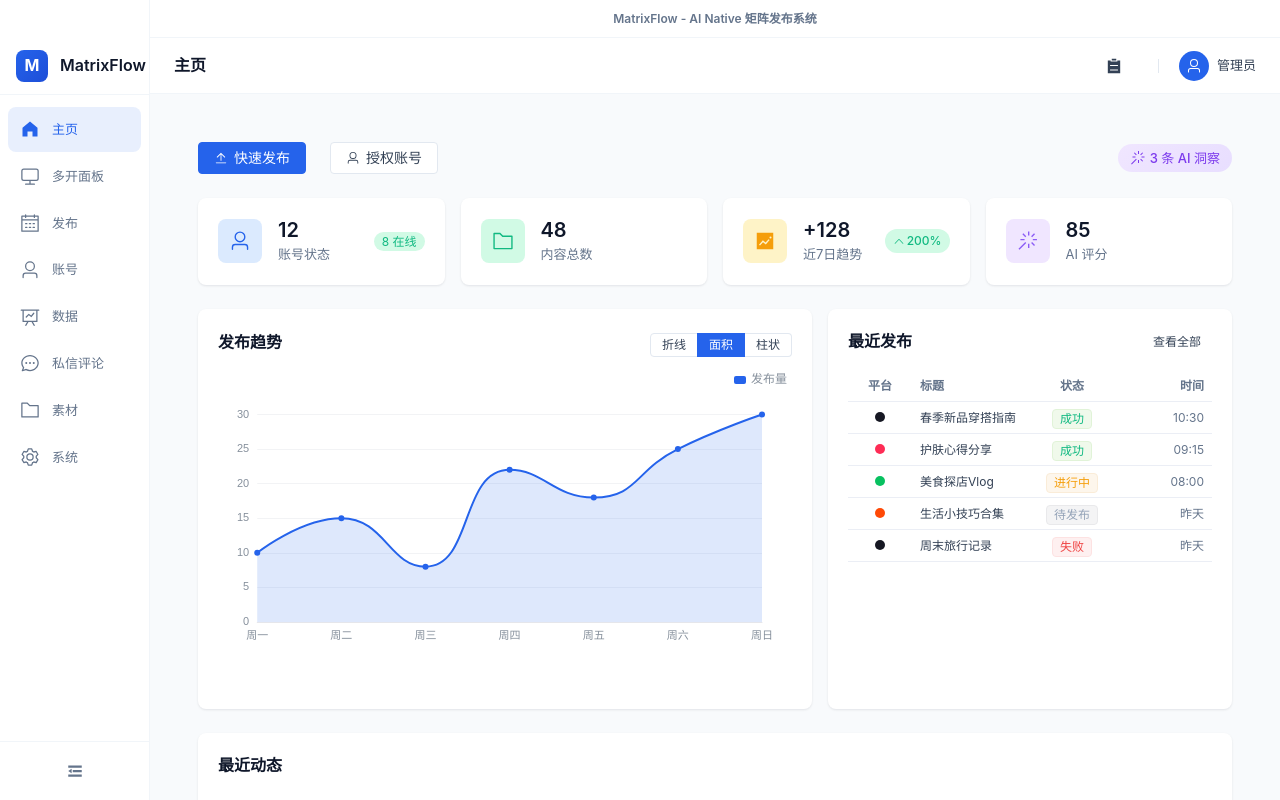
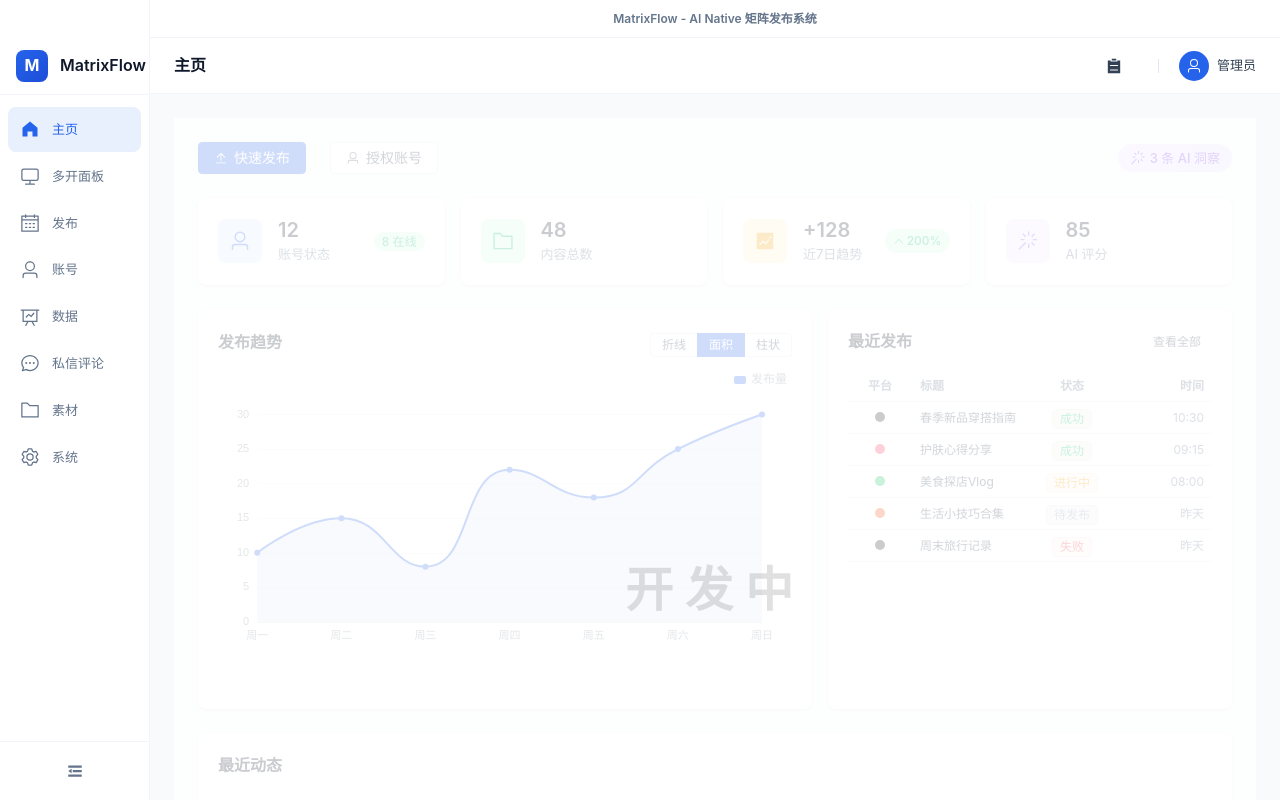
Before and after one commit to Zwisttt/WorkFlowForClip, a Vue app: page /#/home in a window 1280 px wide. Built offline with nearby package versions, Linux system fonts and the light colour scheme.

Commit message:
feat(views): Comments/Home/Stats 页面增强 + Tasks/Drafts 调整
Ultraworked with [Sisyphus](https://github.com/code-yeongyu/oh-my-openagent)

Co-authored-by: Sisyphus <clio-agent@sisyphuslabs.ai>

```diff
--- a/src/renderer/views/Comments.vue
+++ b/src/renderer/views/Comments.vue
@@ -119,12 +119,38 @@ async function executeTask(taskId: string) {
         @cancel="showTemplateEditor = false"
       />
     </el-dialog>
+
+    <!-- 开发中遮罩 -->
+    <div class="dev-overlay">
+      <span class="dev-overlay__text">开发中</span>
+    </div>
   </div>
 </template>
 
 <style scoped>
 .comment-view {
   padding: 20px;
+  position: relative;
+}
+
+/* ── Development Overlay ── */
+.dev-overlay {
+  position: absolute;
+  inset: 0;
+  background: rgba(255, 255, 255, 0.78);
+  display: flex;
+  align-items: center;
+  justify-content: center;
+  z-index: 1000;
+  pointer-events: auto;
+}
+
+.dev-overlay__text {
+  font-size: 48px;
+  font-weight: 700;
+  color: rgba(0, 0, 0, 0.12);
+  letter-spacing: 12px;
+  user-select: none;
 }
 
 .comment-section {
--- a/src/renderer/views/Home.vue
+++ b/src/renderer/views/Home.vue
@@ -122,6 +122,11 @@
           暂无动态
         </div>
       </div>
+    </div>
+
+    <!-- 开发中遮罩 -->
+    <div class="dev-overlay">
+      <span class="dev-overlay__text">开发中</span>
     </div>
   </div>
 </template>
@@ -257,6 +262,27 @@ onMounted(async () => {
   display: flex;
   flex-direction: column;
   gap: var(--space-6);
+  position: relative;
+}
+
+/* ── Development Overlay ── */
+.dev-overlay {
+  position: absolute;
+  inset: 0;
+  background: rgba(255, 255, 255, 0.78);
+  display: flex;
+  align-items: center;
+  justify-content: center;
+  z-index: 1000;
+  pointer-events: auto;
+}
+
+.dev-overlay__text {
+  font-size: 48px;
+  font-weight: 700;
+  color: rgba(0, 0, 0, 0.12);
+  letter-spacing: 12px;
+  user-select: none;
 }
 
 /* ── Quick Actions ── */
--- a/src/renderer/views/Stats.vue
+++ b/src/renderer/views/Stats.vue
@@ -213,6 +213,11 @@
         </div>
       </el-tab-pane>
     </el-tabs>
+
+    <!-- 开发中遮罩 -->
+    <div class="dev-overlay">
+      <span class="dev-overlay__text">开发中</span>
+    </div>
   </div>
 </template>
 
@@ -434,6 +439,27 @@ observer.observe(document.documentElement, { attributes: true, attributeFilter:
   display: flex;
   flex-direction: column;
   gap: var(--space-6);
+  position: relative;
+}
+
+/* ── Development Overlay ── */
+.dev-overlay {
+  position: absolute;
+  inset: 0;
+  background: rgba(255, 255, 255, 0.78);
+  display: flex;
+  align-items: center;
+  justify-content: center;
+  z-index: 1000;
+  pointer-events: auto;
+}
+
+.dev-overlay__text {
+  font-size: 48px;
+  font-weight: 700;
+  color: rgba(0, 0, 0, 0.12);
+  letter-spacing: 12px;
+  user-select: none;
 }
 
 .stats-tabs {
```
Also changed, not shown: src/renderer/views/Drafts.vue (+7 -7 lines), src/renderer/views/Tasks.vue (+9 -7 lines).
